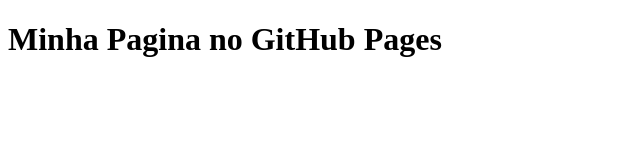
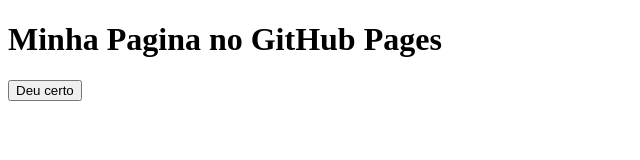
Before and after one commit to fabioverlaine/fabio.github.io, a plain HTML site: page index.html in a window 1280 px wide. Shown: the whole page, without its empty margins (0-640 px from the left). Drawn offline with Linux system fonts and the light colour scheme.

Commit message:
Insert Button in index

```diff
--- a/index.html
+++ b/index.html
@@ -7,5 +7,6 @@
 </head>
 <body>
     <h1>Minha Pagina no GitHub Pages</h1>
+    <button>Deu certo</button>
 </body>
 </html>
```
